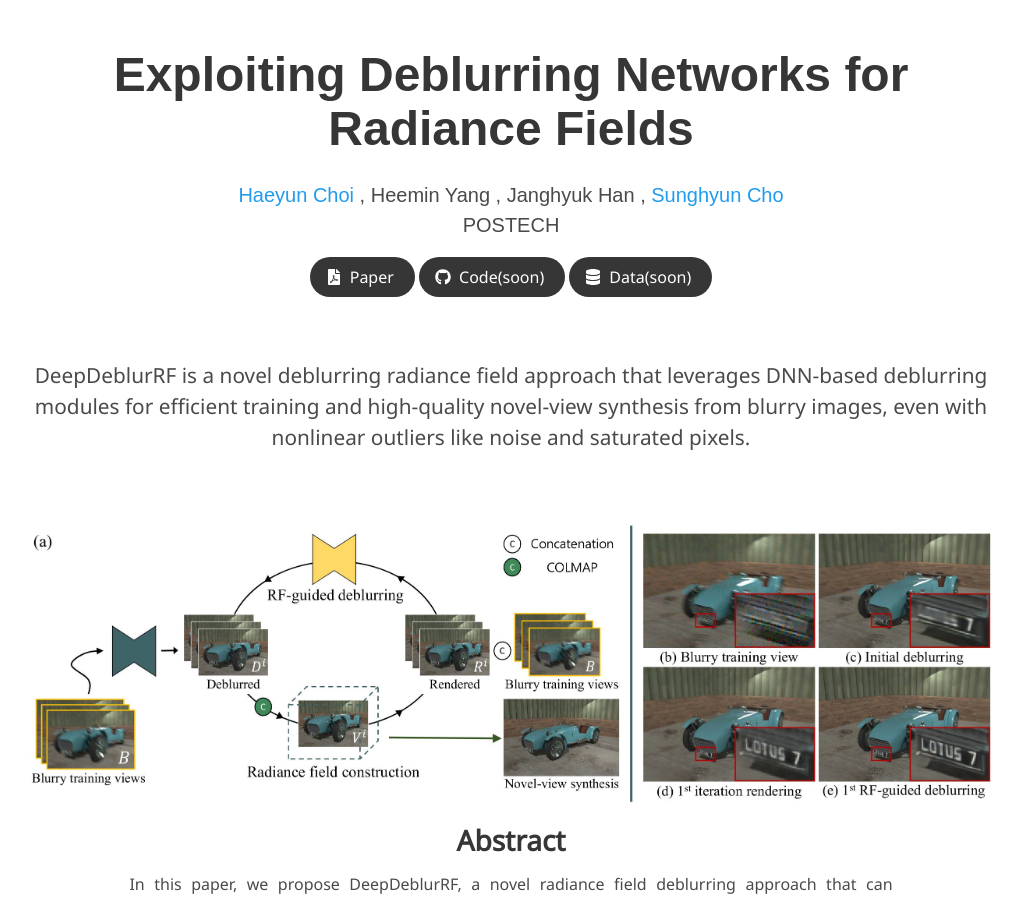
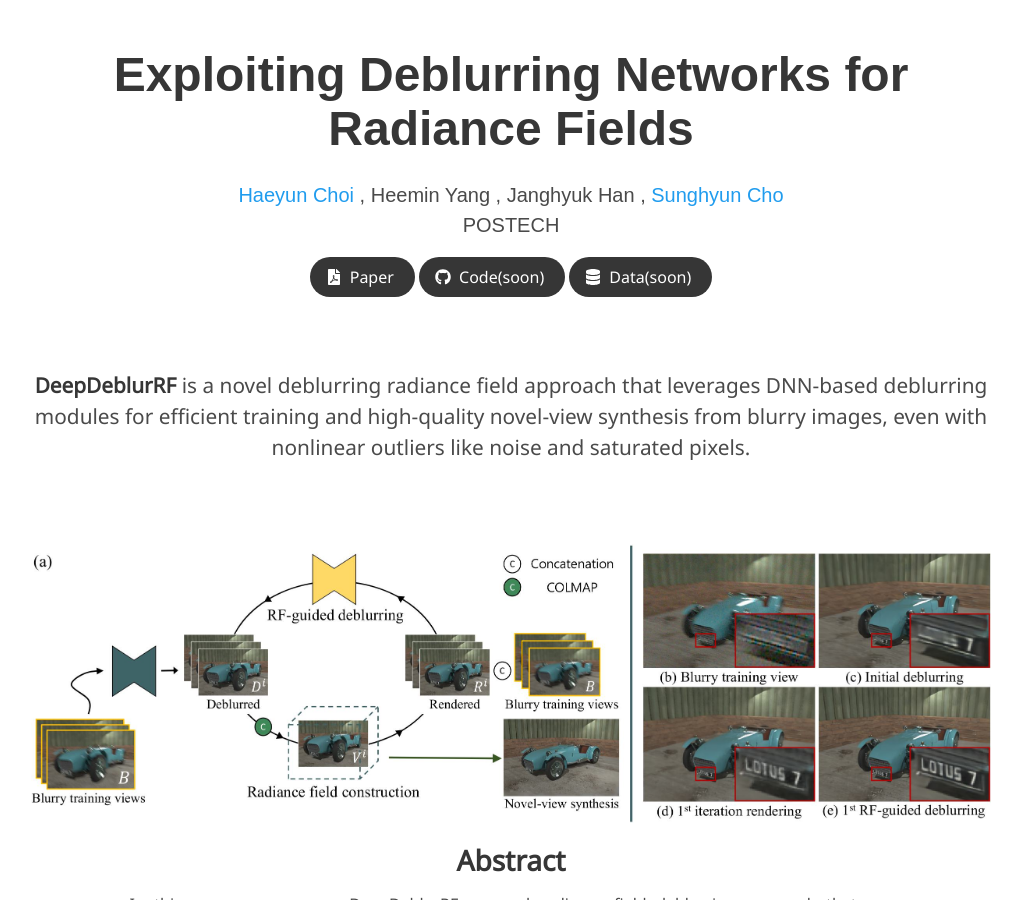
Before and after one commit to haeyun-choi/DDRF_site, a Jekyll site: the page built from index.md, in a window 1280 px wide and 900 px high. Shown: the whole window, without its empty margins (129-1151 px from the left). Built offline with Jekyll 4.4.1, drawn with Linux system fonts in a browser that asks for light colours; some web fonts are replaced.

Commit message:
Update index.md

```diff
--- a/index.md
+++ b/index.md
@@ -18,8 +18,8 @@ data: https://huggingface.co/docs/datasets
 ---
 
 <!-- Title and abstract section -->
-<div style="font-size: 1.3em; margin-bottom: 70px; margin-top: -50px; text-align: center;">
-    DeepDeblurRF is a novel deblurring radiance field approach that leverages DNN-based deblurring modules for efficient training and high-quality novel-view synthesis from blurry images, even with nonlinear outliers like noise and saturated pixels.
+<div style="font-size: 1.3em; margin-bottom: 80px; margin-top: -40px; text-align: center;">
+    <strong>DeepDeblurRF</strong> is a novel deblurring radiance field approach that leverages DNN-based deblurring modules for efficient training and high-quality novel-view synthesis from blurry images, even with nonlinear outliers like noise and saturated pixels.
 </div>
 
 ![Teaser](/static/image/teaser.jpg)
```
